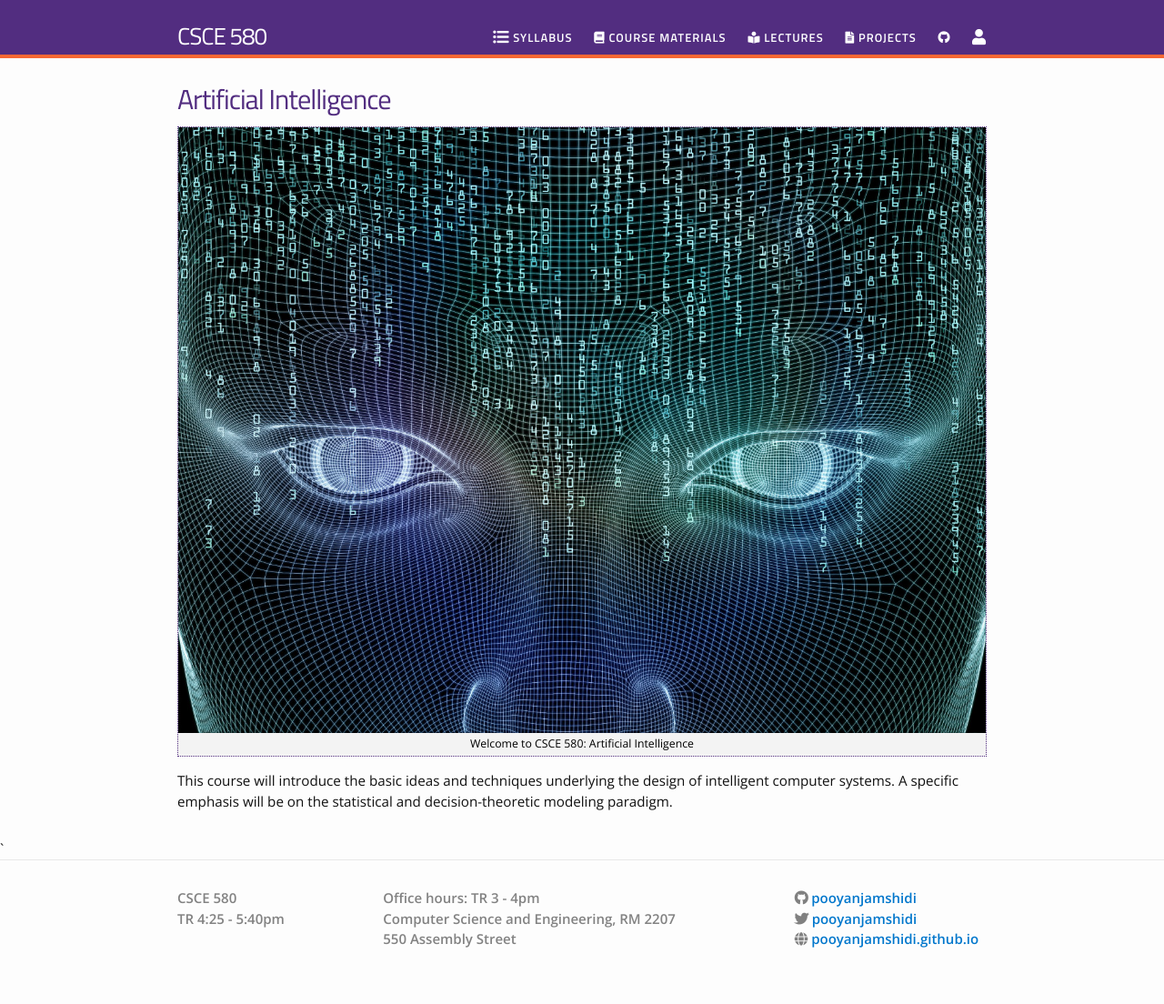
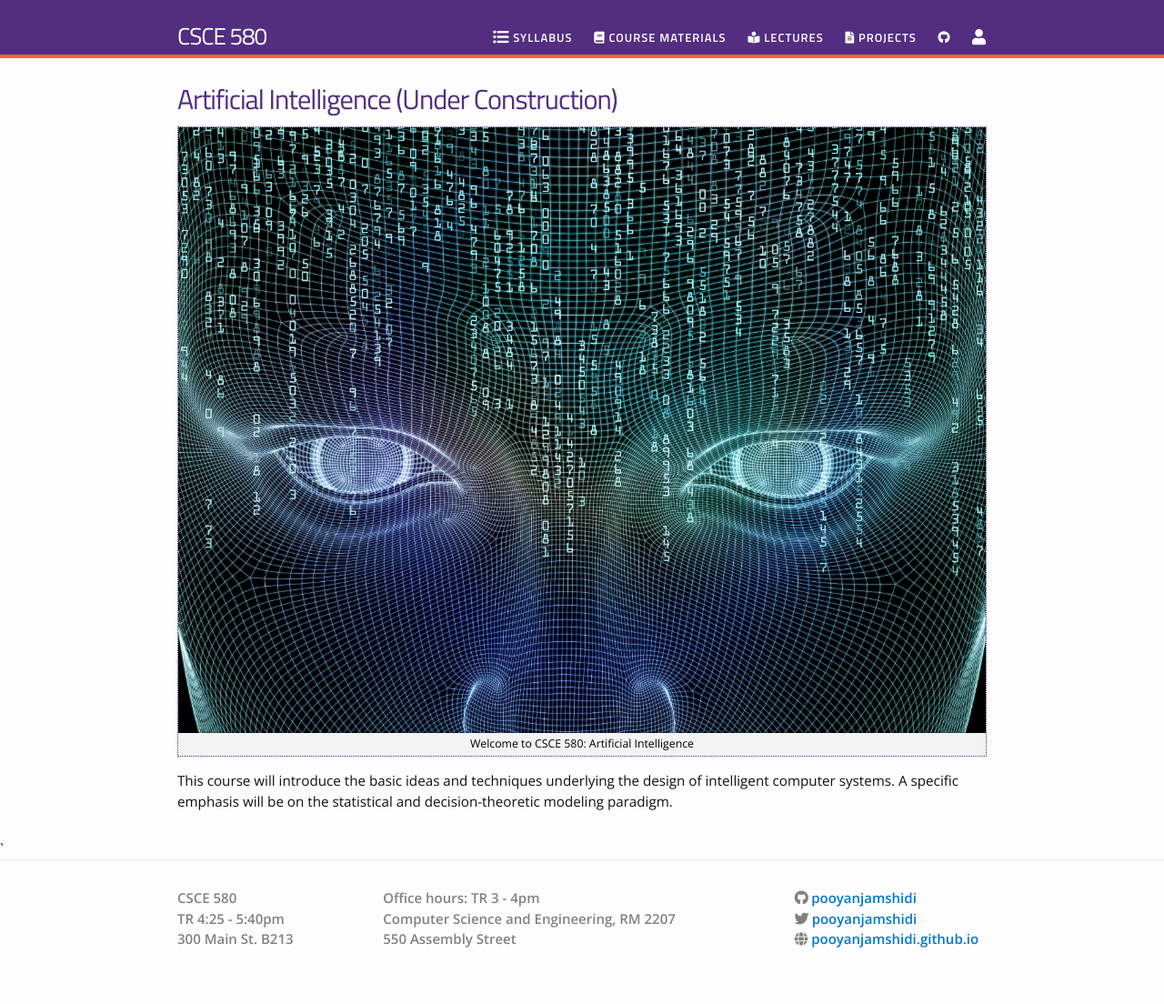
Before and after one commit to stephenvolpe/csce580, a Jekyll site: the page built from index.html, in a window 1280 px wide. Shown: the whole page at 91% size. Built offline with Jekyll 4.4.1, drawn with Linux system fonts in a browser that asks for light colours; nearby versions of some CDN libraries.

Commit message:
classroom config

```diff
--- a/_config.yml
+++ b/_config.yml
@@ -1,10 +1,10 @@
 # Site settings
 title: CSCE 580
-subtitle: Artificial Intelligence
+subtitle: Artificial Intelligence (Under Construction)
 email: pjamshid@cse.sc.edu
 description: "This course will introduce the basic ideas and techniques underlying the design of intelligent computer systems. A specific emphasis will be on the statistical and decision-theoretic modeling paradigm."
 class_hours: "TR 4:25 - 5:40pm"
-class_location: "300 Main St. B213"
+classroom: "300 Main St. B213"
 office_hours: "TR 3 - 4pm"
 
 baseurl: "" # the subpath of your site, e.g. /blog/
```
